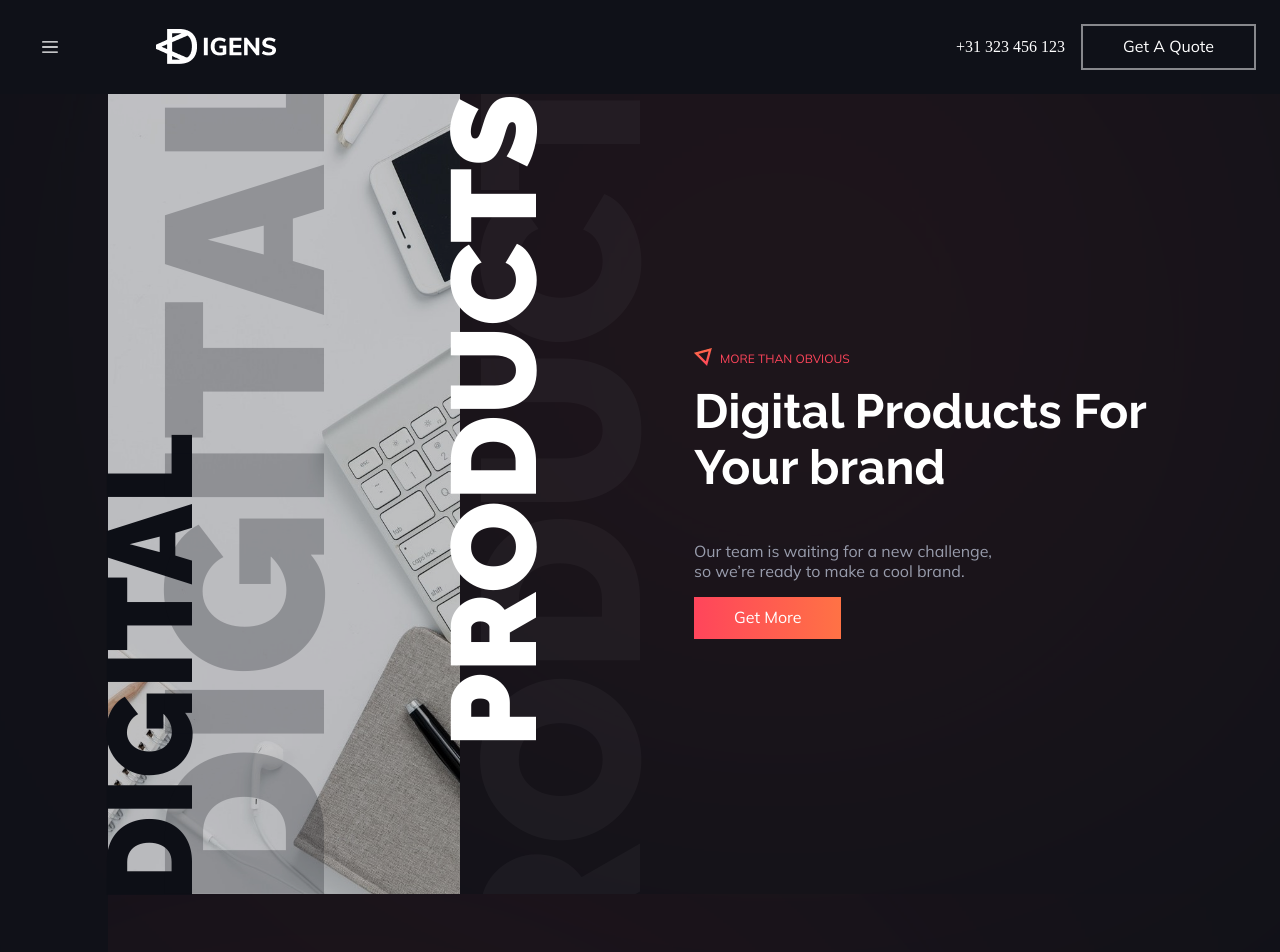
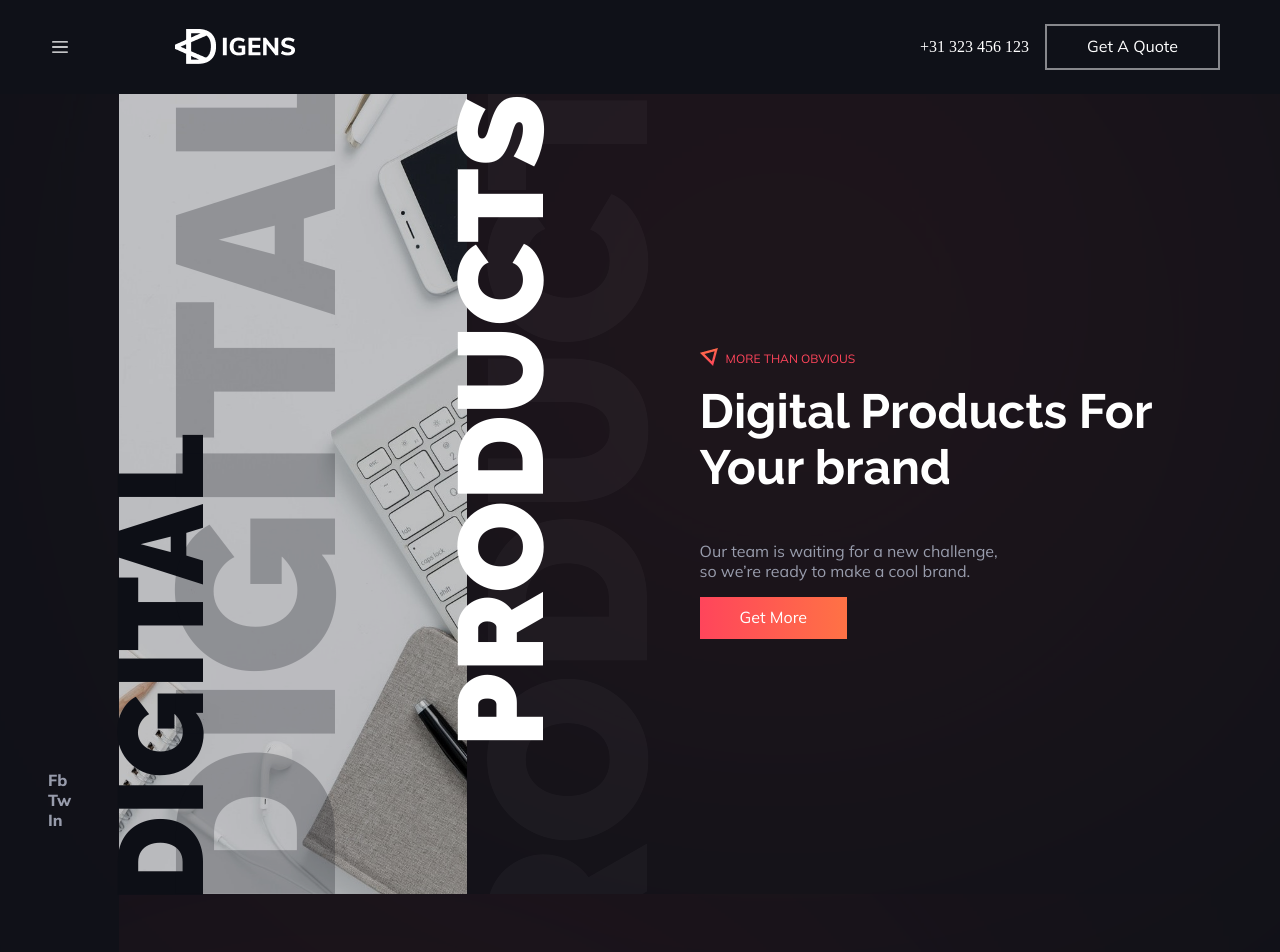
Before and after one commit to kelvin-vd-gaag/digital-design, a website: page index.html in a window 1280 px wide. Shown: the top 952 px of the page. Drawn offline with Linux system fonts and the light colour scheme.

Commit message:
fixed social bar and menu not being aligned properly

```diff
--- a/index.html
+++ b/index.html
@@ -11,7 +11,9 @@
 <body>
 <nav>
     <div class="navigation">
-        <img src="assets/icons/menu.svg" alt="" width="20px" height="16px">
+        <div class="hamburger-menu">
+            <img src="assets/icons/menu.svg" alt="" width="20px" height="16px">
+        </div>
         <img src="assets/images/logo.png" alt="Logo from our company">
     </div>
     <div class="reach-out">
@@ -23,6 +25,13 @@
 </nav>
 <div class="container">
     <div class="social-bar">
+        <div class="social-links">
+            <ul>
+                <li><a href="#">Fb</a></li>
+                <li><a href="#">Tw</a></li>
+                <li><a href="#">In</a></li>
+            </ul>
+        </div>
     </div>
     <div class="content-container">
 
@@ -48,12 +57,14 @@
             </div>
         </header>
         <section class="our-services">
-            <div class="gradient-background"></div>
-            <div class="services">
+            <div class="service-container">
+                <div class="gradient-background"></div>
+                <div class="services">
                     <div class="sub-title">Our Services</div>
                     <h2>We Develop Digital<br> Products</h2>
                     <p>You can discover all our services by<br> clicking the link below.</p>
                     <a href="#" class="view-more view-more__white">View all</a>
+                </div>
             </div>
             <div class="service-cards">
                 <div class="card-container">
--- a/scss/components/_shadow-text.scss
+++ b/scss/components/_shadow-text.scss
@@ -1,3 +1,5 @@
+/*TODO: Optimize this*/
+
 .left-bottom-text {
   font-family: $header-font;
   font-weight: 900;
@@ -9,6 +11,7 @@
   font-size: 7.5rem;
   writing-mode: vertical-rl;
   transform: rotate(-180deg);
+  user-select: none;
 }
 
 .left-bottom-text-shadow {
@@ -23,6 +26,7 @@
   font-size: 14rem;
   writing-mode: vertical-rl;
   transform: rotate(-180deg);
+  user-select: none;
 }
 
 .right-text {
@@ -36,6 +40,7 @@
   top: 0;
   transform: rotate(-180deg);
   writing-mode: vertical-rl;
+  user-select: none;
 }
 
 .right-text-shadow {
@@ -52,6 +57,7 @@
   transform: rotate(-180deg);
   writing-mode: vertical-rl;
   overflow: hidden;
+  user-select: none;
 
   div {
     position: relative;
--- a/scss/layout/_navigation.scss
+++ b/scss/layout/_navigation.scss
@@ -1,15 +1,10 @@
-.social-bar {
-  width: 8.75rem;
-
-}
-
 nav {
   z-index: 1;
   position: sticky;
   top: 0;
   width: 100%;
   box-sizing: border-box;
-  padding: 1.5rem;
+  padding: 1.5rem 0;
   background-color: #0F1118;
   display: flex;
   justify-content: space-between;
@@ -18,11 +13,14 @@ nav {
   .navigation {
     display: flex;
     align-items: center;
-    gap: 6rem;
-    padding-left: 1rem;
-
-    .social-bar {
-
+    gap: 3.5rem;
+  }
+  .hamburger-menu{
+    width: 119px;
+    display: flex;
+    justify-content: center;
+    &:hover{
+      cursor: pointer;
     }
   }
 
@@ -31,7 +29,7 @@ nav {
     display: flex;
     gap: 1rem;
     align-items: center;
-
+    padding-right: 3.75rem;
     .contact {
       a {
         white-space: nowrap;
--- a/scss/pages/_home.scss
+++ b/scss/pages/_home.scss
@@ -51,10 +51,40 @@ header {
 
 }
 
+.social-bar {
+  display: flex;
+  align-items: flex-end;
+  position: sticky;
+  top: 0;
+  height: 100vh;
+  .social-links {
+    padding: 3rem;
+    ul{
+      padding-left: 0;
+    }
+    li {
+      list-style-type: none;
+    }
+
+    a {
+      font-family: $main-font;
+      color: $main-text-color;
+      font-weight: bold;
+      text-decoration: none;
+    }
+  }
+}
+
 /*OUR SERVICES*/
 .our-services {
   position: relative;
   overflow: hidden;
+  .service-container{
+    flex: 1;
+    display: flex;
+    align-items: center;
+    justify-content: center;
+  }
 
   .gradient-background {
     z-index: -1;
@@ -72,12 +102,8 @@ header {
   display: flex;
   flex-wrap: wrap;
 
-  .services {
+  .service-cards {
     flex: 1;
-  }
-
-  .service-cards {
-    flex: 2;
     display: flex;
     gap: 1rem;
     justify-content: center;
@@ -267,13 +293,14 @@ header {
   }
 }
 
-.blog-showcase{
+.blog-showcase {
   height: 100vh;
   max-width: 1150px;
   margin: 0 auto;
   display: flex;
   flex-direction: column;
   justify-content: center;
+
   .header-container {
     .latest-cases {
       display: flex;
@@ -286,14 +313,17 @@ header {
 
     }
   }
-  .blog-container{
+
+  .blog-container {
     display: flex;
     flex-direction: row;
     flex-wrap: wrap;
     gap: 2em;
-    .blog{
+
+    .blog {
       max-width: 555px;
-      .meta-info{
+
+      .meta-info {
         margin-top: 2.5em;
         display: flex;
         color: $main-text-color;
```
Also changed, not shown: css/main.css.
